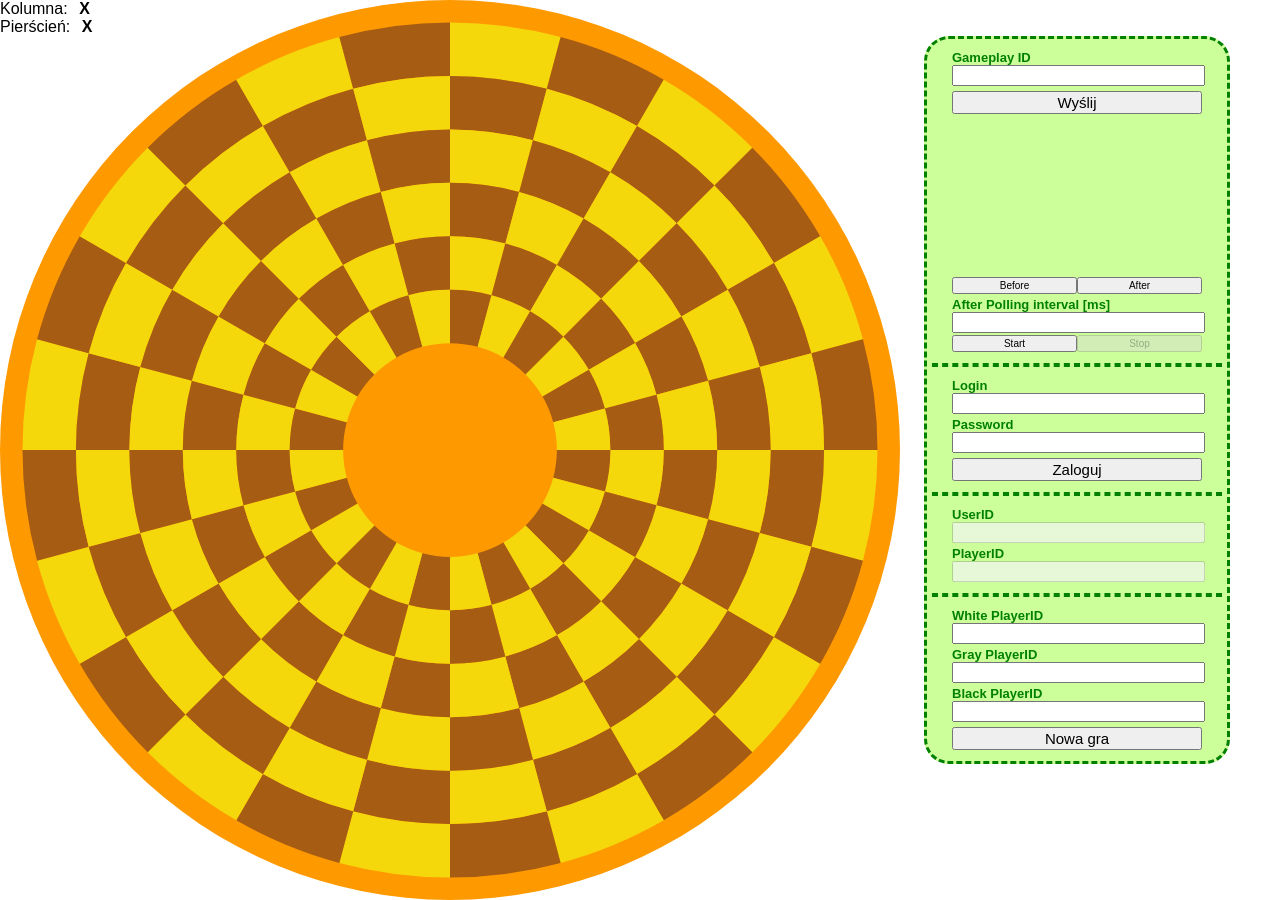
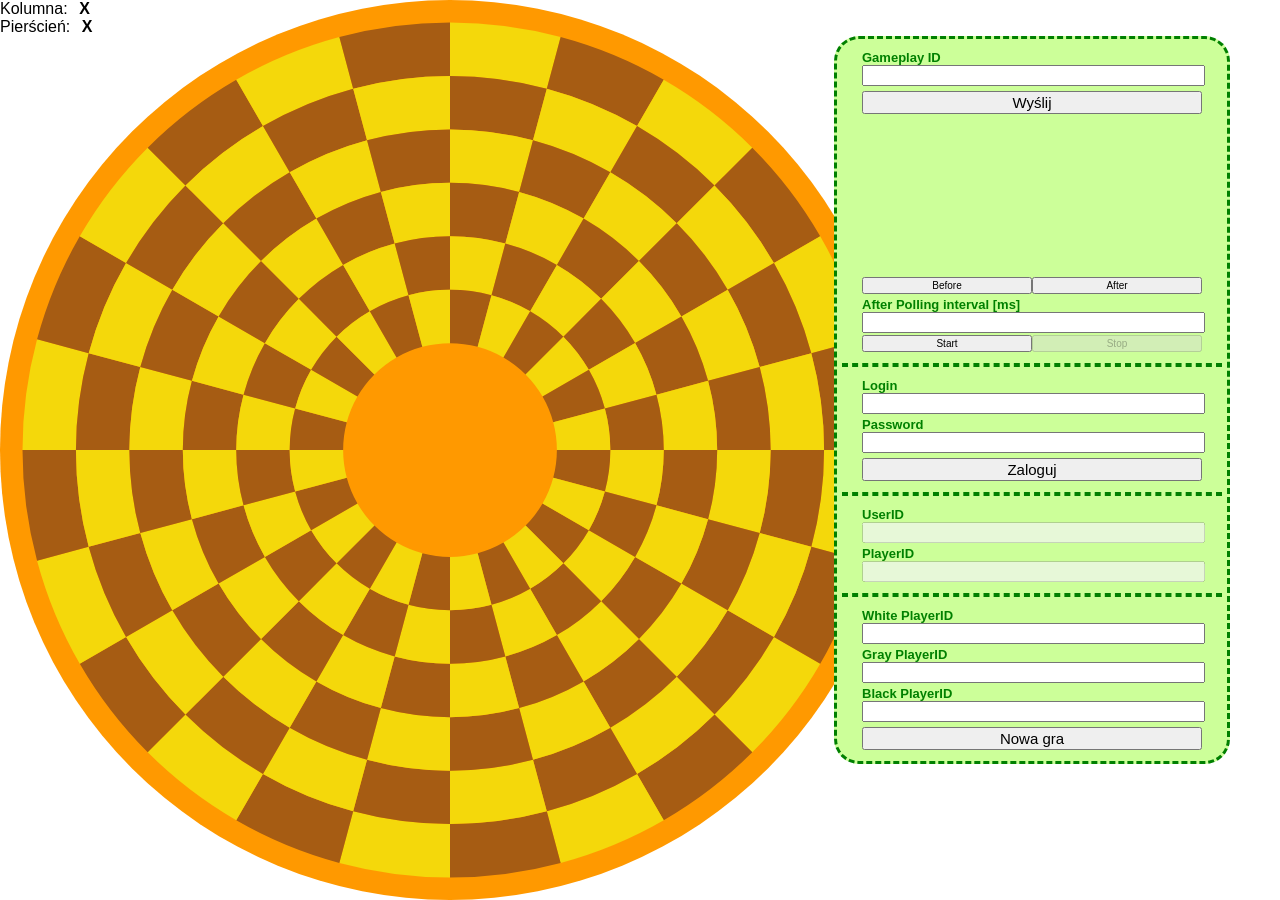
Before and after one commit to mkf/3manchess-web, a PHP site: page / in a window 1280 px wide. Run offline with PHP 8.4, Linux system fonts and the light colour scheme.

Commit message:
gameforms 300px→390px

```diff
--- a/css/style.css
+++ b/css/style.css
@@ -16,7 +16,7 @@ canvas {
 div.gameforms {
 	position: absolute;
 	right: 50px;
-	min-width: 300px;
+	min-width: 390px;
 	border: 3px dashed #008000;
 	border-radius: 25px;
 	background-color: #ccff99;
```
